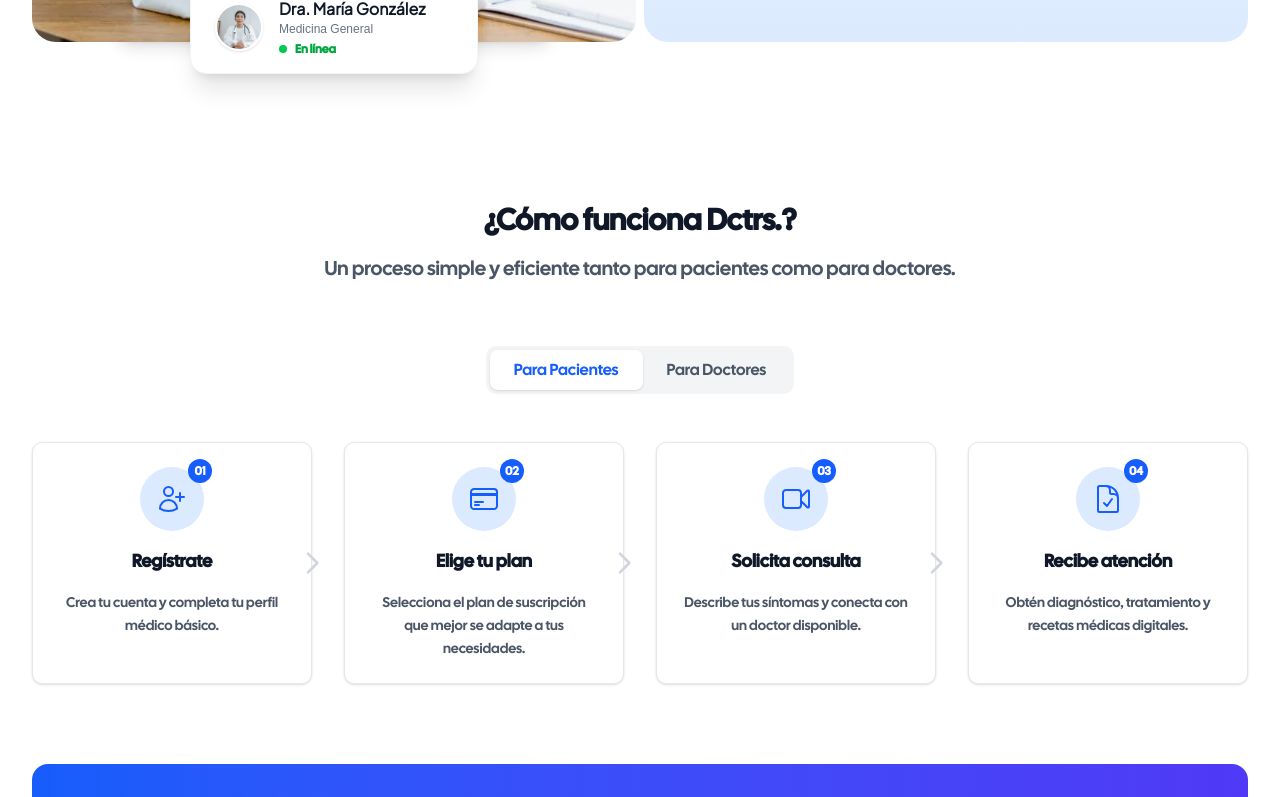
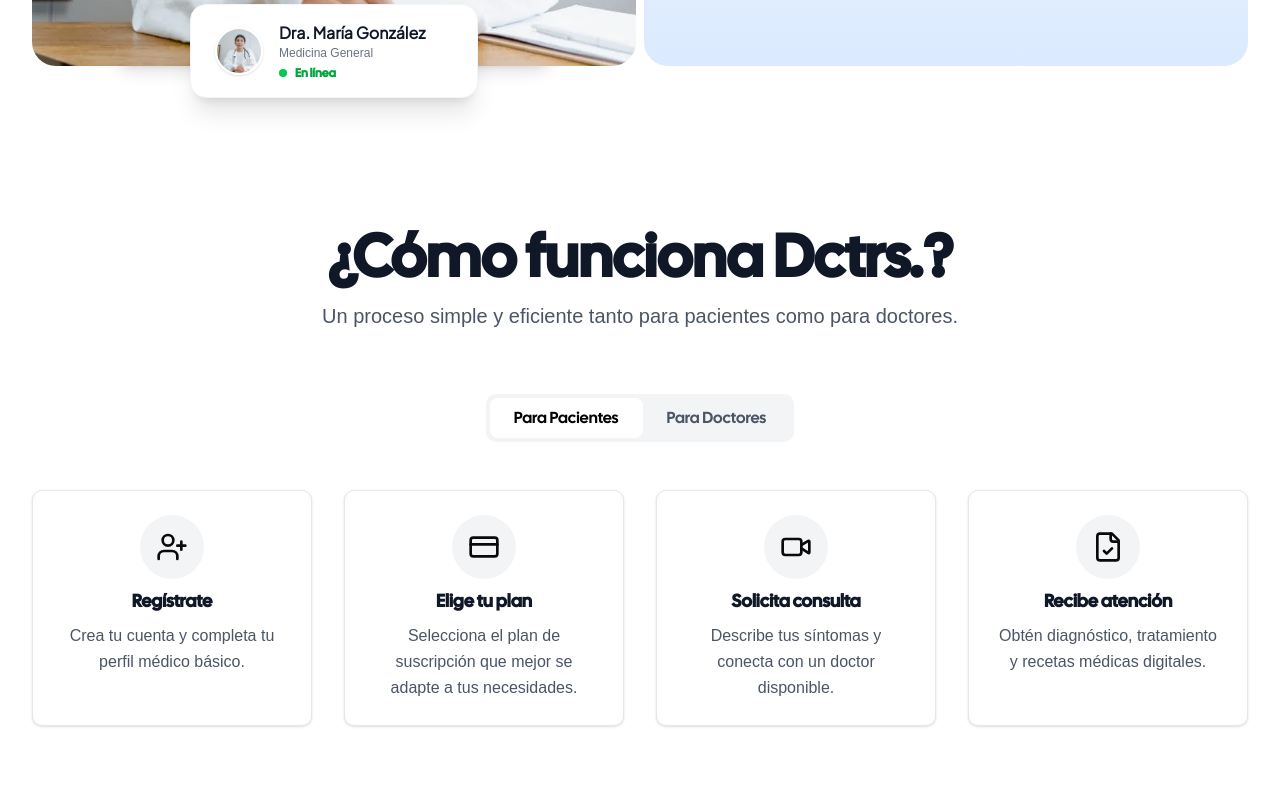
Before and after one commit to MGeovany/doctor-fndrs, a Next.js app: page / in a window 1280 px wide. Shown: the part 2880-3677 px from the top of the page. Built offline with nearby package versions, Linux system fonts and the light colour scheme; a web font is replaced by a local one.

Commit message:
refactor: update DoctorsSection and HowItWorksSection for improved layout and icon usage

```diff
--- a/src/components/sections/DoctorsSection.tsx
+++ b/src/components/sections/DoctorsSection.tsx
@@ -107,7 +107,7 @@
     <section id="doctors" className="bg-gray-50 py-20">
       <div className="mx-auto max-w-7xl px-4 sm:px-6 lg:px-8">
         <div className="mb-12 text-center">
-          <h2 className="mb-4 text-3xl font-bold text-gray-900">
+          <h2 className="mb-4 text-6xl font-bold text-gray-900">
             Nuestros Doctores Destacados
           </h2>
           <p className="font-outfit mx-auto max-w-3xl text-xl text-gray-600">
--- a/src/components/sections/HowItWorksSection.tsx
+++ b/src/components/sections/HowItWorksSection.tsx
@@ -1,168 +1,175 @@
-import React from 'react';
-import Link from 'next/link';
-import { Button } from '@/components/ui/Button';
-import { Card } from '@/components/ui/Card';
+"use client";
+
+import React, { useState } from "react";
+import Link from "next/link";
+import { Button } from "@/components/ui/Button";
+import { Card } from "@/components/ui/Card";
 import {
-  UserPlusIcon,
-  CreditCardIcon,
-  VideoCameraIcon,
-  DocumentCheckIcon,
-  ComputerDesktopIcon,
-  UserIcon
-} from '@heroicons/react/24/outline';
+  UserPlus,
+  CreditCard,
+  Video,
+  FileCheck,
+  Monitor,
+  User,
+} from "lucide-react";
 
 const patientSteps = [
   {
-    icon: UserPlusIcon,
-    title: 'Regístrate',
-    description: 'Crea tu cuenta y completa tu perfil médico básico.',
-    step: '01'
+    icon: UserPlus,
+    title: "Regístrate",
+    description: "Crea tu cuenta y completa tu perfil médico básico.",
   },
   {
-    icon: CreditCardIcon,
-    title: 'Elige tu plan',
-    description: 'Selecciona el plan de suscripción que mejor se adapte a tus necesidades.',
-    step: '02'
+    icon: CreditCard,
+    title: "Elige tu plan",
+    description:
+      "Selecciona el plan de suscripción que mejor se adapte a tus necesidades.",
   },
   {
-    icon: VideoCameraIcon,
-    title: 'Solicita consulta',
-    description: 'Describe tus síntomas y conecta con un doctor disponible.',
-    step: '03'
+    icon: Video,
+    title: "Solicita consulta",
+    description: "Describe tus síntomas y conecta con un doctor disponible.",
   },
   {
-    icon: DocumentCheckIcon,
-    title: 'Recibe atención',
-    description: 'Obtén diagnóstico, tratamiento y recetas médicas digitales.',
-    step: '04'
-  }
+    icon: FileCheck,
+    title: "Recibe atención",
+    description: "Obtén diagnóstico, tratamiento y recetas médicas digitales.",
+  },
 ];
 
 const doctorSteps = [
   {
-    icon: UserIcon,
-    title: 'Perfil profesional',
-    description: 'Crea tu perfil con credenciales, especialidades y experiencia.',
-    step: '01'
+    icon: User,
+    title: "Perfil profesional",
+    description:
+      "Crea tu perfil con credenciales, especialidades y experiencia.",
   },
   {
-    icon: ComputerDesktopIcon,
-    title: 'Dashboard médico',
-    description: 'Accede a tu panel de control para gestionar consultas y pacientes.',
-    step: '02'
+    icon: Monitor,
+    title: "Dashboard médico",
+    description:
+      "Accede a tu panel de control para gestionar consultas y pacientes.",
   },
   {
-    icon: VideoCameraIcon,
-    title: 'Atiende pacientes',
-    description: 'Realiza consultas virtuales y proporciona diagnósticos profesionales.',
-    step: '03'
+    icon: Video,
+    title: "Atiende pacientes",
+    description:
+      "Realiza consultas virtuales y proporciona diagnósticos profesionales.",
   },
   {
-    icon: DocumentCheckIcon,
-    title: 'Seguimiento',
-    description: 'Mantén historial de pacientes y realiza seguimientos necesarios.',
-    step: '04'
-  }
+    icon: FileCheck,
+    title: "Seguimiento",
+    description:
+      "Mantén historial de pacientes y realiza seguimientos necesarios.",
+  },
 ];
 
 export function HowItWorksSection() {
+  const [activeTab, setActiveTab] = useState<"pacientes" | "doctores">(
+    "pacientes",
+  );
   return (
-    <section id="how-it-works" className="py-20 bg-white">
-      <div className="max-w-7xl mx-auto px-4 sm:px-6 lg:px-8">
-        <div className="text-center mb-16">
-          <h2 className="text-3xl font-bold text-gray-900 mb-4">
+    <section id="how-it-works" className="bg-white py-20">
+      <div className="mx-auto max-w-7xl px-4 sm:px-6 lg:px-8">
+        <div className="mb-16 text-center">
+          <h2 className="mb-4 text-6xl font-bold text-gray-900">
             ¿Cómo funciona Dctrs.?
           </h2>
-          <p className="text-xl text-gray-600 max-w-3xl mx-auto">
-            Un proceso simple y eficiente tanto para pacientes como para doctores.
+          <p className="font-outfit mx-auto max-w-3xl text-xl text-gray-600">
+            Un proceso simple y eficiente tanto para pacientes como para
+            doctores.
           </p>
         </div>
 
         {/* Tabs */}
-        <div className="flex justify-center mb-12">
-          <div className="bg-gray-100 rounded-lg p-1 flex">
-            <button className="px-6 py-2 rounded-md bg-white text-blue-600 font-medium shadow-sm">
+        <div className="mb-12 flex justify-center">
+          <div className="flex rounded-lg bg-gray-100 p-1">
+            <button
+              className={`rounded-md px-6 py-2 font-medium transition-colors ${activeTab === "pacientes" ? "bg-white text-black" : "text-gray-600 hover:text-gray-900"}`}
+              onClick={() => setActiveTab("pacientes")}
+            >
               Para Pacientes
             </button>
-            <button className="px-6 py-2 rounded-md text-gray-600 font-medium hover:text-gray-900">
+            <button
+              className={`rounded-md px-6 py-2 font-medium transition-colors ${activeTab === "doctores" ? "bg-white text-black" : "text-gray-600 hover:text-gray-900"}`}
+              onClick={() => setActiveTab("doctores")}
+            >
               Para Doctores
             </button>
           </div>
         </div>
 
-        {/* Patient flow */}
+        {/* Steps flow */}
         <div className="mb-20">
-          <div className="grid grid-cols-1 md:grid-cols-2 lg:grid-cols-4 gap-8">
-            {patientSteps.map((step, index) => {
-              const IconComponent = step.icon;
+          <div className="grid grid-cols-1 gap-8 md:grid-cols-2 lg:grid-cols-4">
+            {(activeTab === "pacientes" ? patientSteps : doctorSteps).map(
+              (step, index, arr) => {
                 return (
                   <div key={index} className="relative">
-                  <Card className="text-center h-full">
-                    <div className="flex flex-col items-center space-y-4">
+                    <Card className="h-full text-center">
+                      <div className="flex flex-col items-center space-y-2">
                         <div className="relative">
-                        <div className="w-16 h-16 bg-blue-100 rounded-full flex items-center justify-center">
-                          <IconComponent className="w-8 h-8 text-blue-600" />
-                        </div>
-                        <div className="absolute -top-2 -right-2 w-6 h-6 bg-blue-600 text-white rounded-full flex items-center justify-center text-xs font-bold">
-                          {step.step}
+                          <div className="flex h-16 w-16 items-center justify-center rounded-full bg-gray-100">
+                            <step.icon className="h-8 w-8" />
                           </div>
                         </div>
                         <h3 className="text-lg font-semibold text-gray-900">
                           {step.title}
                         </h3>
-                      <p className="text-gray-600 text-sm leading-relaxed">
+                        <p className="font-outfit text-md leading-relaxed text-gray-600">
                           {step.description}
                         </p>
                       </div>
                     </Card>
-
-                  {/* Arrow connector */}
-                  {index < patientSteps.length - 1 && (
-                    <div className="hidden lg:block absolute top-1/2 -right-4 transform -translate-y-1/2">
-                      <svg className="w-8 h-8 text-gray-300" fill="none" stroke="currentColor" viewBox="0 0 24 24">
-                        <path strokeLinecap="round" strokeLinejoin="round" strokeWidth={2} d="M9 5l7 7-7 7" />
-                      </svg>
-                    </div>
-                  )}
                   </div>
                 );
-            })}
+              },
+            )}
           </div>
         </div>
 
         {/* Doctor CTA section */}
-        <div className="bg-gradient-to-r from-blue-600 to-indigo-600 rounded-2xl p-8 lg:p-12 text-center text-white">
-          <div className="max-w-3xl mx-auto space-y-6">
-            <h3 className="text-2xl lg:text-3xl font-bold">
+        <div className="rounded-2xl bg-gradient-to-r from-blue-600 to-indigo-600 p-8 text-center text-white lg:p-12">
+          <div className="mx-auto max-w-3xl space-y-6">
+            <h3 className="text-2xl font-bold lg:text-3xl">
               ¿Eres doctor y quieres unirte a nuestra plataforma?
             </h3>
             <p className="text-lg text-blue-100">
-              Únete a cientos de profesionales que ya están atendiendo pacientes en Dctrs.
-              Flexibilidad horaria, buenos ingresos y tecnología de vanguardia.
+              Únete a cientos de profesionales que ya están atendiendo pacientes
+              en Dctrs. Flexibilidad horaria, buenos ingresos y tecnología de
+              vanguardia.
             </p>
 
-            <div className="grid grid-cols-1 md:grid-cols-3 gap-6 my-8">
+            <div className="my-8 grid grid-cols-1 gap-6 md:grid-cols-3">
               <div className="text-center">
                 <div className="text-2xl font-bold">$50-100</div>
-                <div className="text-blue-100 text-sm">Por consulta</div>
+                <div className="text-sm text-blue-100">Por consulta</div>
               </div>
               <div className="text-center">
                 <div className="text-2xl font-bold">Flexible</div>
-                <div className="text-blue-100 text-sm">Horarios</div>
+                <div className="text-sm text-blue-100">Horarios</div>
               </div>
               <div className="text-center">
                 <div className="text-2xl font-bold">24/7</div>
-                <div className="text-blue-100 text-sm">Soporte técnico</div>
+                <div className="text-sm text-blue-100">Soporte técnico</div>
               </div>
             </div>
 
-            <div className="flex flex-col sm:flex-row gap-4 justify-center">
+            <div className="flex flex-col justify-center gap-4 sm:flex-row">
               <Link href="/doctor-login">
-                <Button variant="secondary" size="lg" className="bg-white text-blue-600 hover:bg-gray-100">
+                <Button
+                  variant="secondary"
+                  size="lg"
+                  className="bg-white text-blue-600 hover:bg-gray-100"
+                >
                   Acceder como Doctor
                 </Button>
               </Link>
-              <Button variant="outline" size="lg" className="border-white text-white hover:bg-white hover:text-blue-600">
+              <Button
+                variant="outline"
+                size="lg"
+                className="border-white text-white hover:bg-white hover:text-blue-600"
+              >
                 Más información
               </Button>
             </div>
```
Lines whose indentation alone changed are shown as unchanged.
